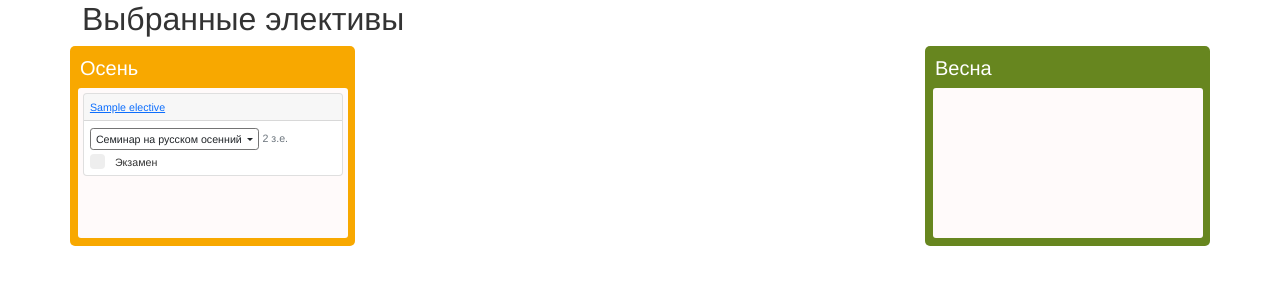
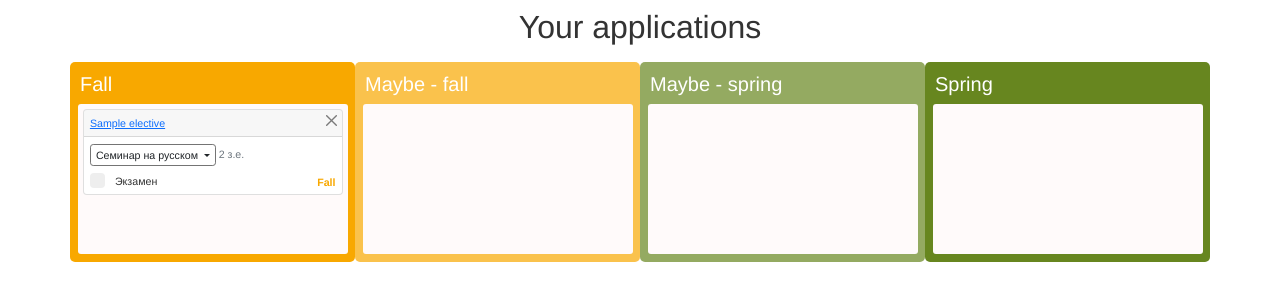
Before and after one commit to tamarinvs19/choosing_electives, a Django app: page /users/1/electives/ in a window 1280 px wide. Shown: the part 66-367 px from the top of the page. Run offline with Django 3.2, Linux system fonts and the light colour scheme; a user stored in the database is signed in; tables that the repository leaves empty hold one stand-in row (values such as "Sample post"); parts of the project's set-up code (start-up, migrations or seed data) failed here and were passed over; some libraries are stand-ins or nearby versions.

Commit message:
Add close button, moving control and semester indication

```diff
--- a/electives/urls.py
+++ b/electives/urls.py
@@ -11,4 +11,5 @@ urlpatterns = [
     path('change_application_exam/', views.change_application_exam, name='change_application_exam'),
     path('change_application_kind/', views.change_application_kind, name='change_application_kind'),
     path('attach_application/', views.attach_application, name='attach_application'),
+    path('remove_application/', views.remove_application, name='remove_application'),
 ]
--- a/static/styles/applications.css
+++ b/static/styles/applications.css
@@ -116,14 +116,22 @@
   width: 285px;
   min-height: 200px;
   padding: 10px;
+  margin-left: auto;
+  margin-right: auto;
 
   border-radius: 5px;
 }
 .fall-column {
   background-color: #f8a800;
 }
+.maybe-fall-column {
+  background-color: rgba(248, 168, 0, 0.7);
+}
 .spring-column {
   background-color: #67861f;
+}
+.maybe-spring-column {
+  background-color: rgba(103, 134, 31, 0.7);
 }
 .inner-column {
   width: 270px;
@@ -153,3 +161,51 @@
 
   color: white;
 }
+
+.elective-name {
+  position: relative;
+}
+
+.close-button {
+  position: absolute;
+  top: 0;
+  right: 0;
+  margin: 2px;
+}
+
+.card-last-row {
+  display: inline-block;
+  margin-top: 3px;
+}
+
+.semesters {
+  position: absolute;
+  right: 3px;
+  bottom: 3px;
+
+  padding: 1px;
+
+  font-weight: bold;
+}
+
+.semesters:hover {
+  cursor: help;
+}
+
+.semester-tag {
+  padding: 5px 2px 2px;
+}
+.semester-tag:not(:first-of-type) {
+  margin-left: 2px;
+}
+
+.fall-tag {
+  color: #f8a800;
+}
+.spring-tag {
+  color: #67861f;
+}
+
+.title-row {
+  text-align: center;
+}
--- a/templates/account/application_card.html
+++ b/templates/account/application_card.html
@@ -1,8 +1,10 @@
-<div class="application card small-font" id="application-{{ application.id }}">
+<div class="application card small-font" id="application-{{ application.id }}-{% if application.elective.has_fall %}1{% endif %}{% if application.elective.has_spring %}2{% endif %}">
   <div class="elective-name card-header">
-    <a href="{% url 'electives:elective_page' application.elective_id %}" target="_blank">
+    <a class="course-link" href="{% url 'electives:elective_page' application.elective_id %}" target="_blank">
       {{ application.elective.name }}
     </a>
+     <button type="button" class="close-button btn-close" aria-label="Remove application"
+             title="Remove application" onclick="removeApplication({{ application.id }})"></button>
   </div>
 
   <div class="application-body card-body">
@@ -11,11 +13,12 @@
         <button type="button" class="btn dropdown-toggle small-font"
                 data-bs-toggle="dropdown" aria-expanded="false"
                 id="kind-{{ application.id }}">
-          {{ application.kind.long_name }}
+          {{ application.kind.middle_name }}
         </button>
         <ul class="dropdown-menu small-font">
-          {% for full_kind, kind_id in application.elective.text_kinds_with_ids %}
-            <li>
+          {% for full_kind, kind_id, semester in application.text_kinds_with_ids %}
+            <li class="{{ semester }}-kind"
+                style="display: {% if semester == application.kind.semester_english_name %} list-item {% else %} none {% endif %}">
               <a class="dropdown-item" href="#"
                  onclick="changeKind({{ application.id }}, {{ kind_id }})">
                 {{ full_kind }}
@@ -30,7 +33,8 @@
         </span> з.е.
       </div>
     </div>
-    <div class="exam" role="group">
+    <div class="card-last-row">
+      <div class="exam card-element" role="group">
         <label for="exam-{{ application.id }}"
                class="exam-container small-font">
           Экзамен
@@ -46,5 +50,18 @@
           <span class="checkmark"></span>
         </label>
       </div>
+      <div class="card-element semesters">
+        {% if application.elective.has_fall %}
+        <span class="semester-tag fall-tag" id="fallSemesterTag" title="Fall semester is possible">
+          Fall
+        </span>
+        {% endif %}
+        {% if application.elective.has_spring %}
+        <span class="semester-tag spring-tag" id="springSemesterTag" title="Spring semester is possible">
+          Spring
+        </span>
+        {% endif %}
       </div>
     </div>
+  </div>
+</div>
--- a/templates/account/sort_electives.html
+++ b/templates/account/sort_electives.html
@@ -1,7 +1,7 @@
 {% extends "base.html" %}
 {% load static %}
 {% block head_title %}
-Выбранные элективы
+Selected electives
 {% endblock %}
 {% block extra_styles %}
   <link rel="stylesheet" type="text/css" href="{% static 'styles/applications.css' %}">
@@ -10,13 +10,13 @@
 
 {% block body %}
 <div class="container">
-  <div class="row">
-    <h2>Выбранные элективы</h2>
+  <div class="row title-row">
+    <h2>Your applications</h2>
   </div>
   <div class="row canvas">
-    <div class="col-md-3 fall-column column">
+    <div class="col-xl-3 col-lg-6 fall-column column">
       <div class="title">
-        <h5>Осень</h5>
+        <h5>Fall</h5>
       </div>
       <div class="inner-column" id="fall">
         {% for application in applications_fall_attached %}
@@ -24,19 +24,29 @@
         {% endfor %}
       </div>
     </div>
-  <div class="col-md-3 main-column" id="mainLeft">
+    <div class="col-xl-3 col-lg-6 maybe-fall-column column">
+      <div class="title">
+        <h5>Maybe - fall</h5>
+      </div>
+      <div class="inner-column" id="maybeFall">
         {% for application in applications_fall %}
           {% include "account/application_card.html" with application=application %}
         {% endfor %}
       </div>
-    <div class="col-md-3 main-column" id="mainRight">
+    </div>
+    <div class="col-xl-3 col-lg-6 maybe-spring-column column">
+      <div class="title">
+        <h5>Maybe - spring</h5>
+      </div>
+      <div class="inner-column" id="maybeSpring">
         {% for application in applications_spring %}
           {% include "account/application_card.html" with application=application %}
         {% endfor %}
       </div>
-  <div class="col-md-3 spring-column column">
+    </div>
+    <div class="col-xl-3 col-lg-6 spring-column column">
       <div class="title">
-      <h5>Весна</h5>
+        <h5>Spring</h5>
       </div>
       <div class="inner-column" id="spring">
         {% for application in applications_spring_attached %}
@@ -47,21 +57,107 @@
   </div>
 </div>
 <script>
-  let mainLeftSortable = new Sortable(mainLeft, {
-      group: 'electives-fall',
+  let currentDrag;
+  let maybeFallSortable = new Sortable(maybeFall, {
+      group: 'electives',
+      animation: 150,
+      onStart: function (evt) {
+          currentDrag = evt.item;
+      },
+      onEnd: function (_) {
+          currentDrag = undefined;
+      },
+      onClone: function (evt) {
+          let origEl = evt.item;
+          $(origEl).css('background', '#fdeaa8');
+      },
+      onUnchoose: function (evt) {
+          let application = evt.item;
+          $(application).css('background', 'white');
+      },
+      onAdd: function (evt) {
+          let application = evt.item;
+          attachApplication(application, 'maybe-fall');
+      }
   });
   let fallSortable = new Sortable(fall, {
-      group: 'electives-fall',
+      group: {
+          name: 'electives',
+          put: function (_) {
+              const applicationSemesters = currentDrag.id.split('-')[2];
+              return currentDrag !== undefined && applicationSemesters !== '2';
+          },
+      },
+      animation: 150,
+      onStart: function (evt) {
+          currentDrag = evt.item;
+      },
+      onEnd: function (_) {
+          currentDrag = undefined;
+      },
+      onClone: function (evt) {
+          let origEl = evt.item;
+          $(origEl).css('background', '#fdeaa8');
+      },
+      onUnchoose: function (evt) {
+          let application = evt.item;
+          $(application).css('background', 'white');
+      },
       onAdd: function (evt) {
           let application = evt.item;
-          attachApplication(application);
+          attachApplication(application, 'fall');
       }
   });
-  let mainRightSortable = new Sortable(mainRight, {
-      group: 'electives-spring',
+  let mainRightSortable = new Sortable(maybeSpring, {
+      group: 'electives',
+      animation: 150,
+      onStart: function (evt) {
+          currentDrag = evt.item;
+      },
+      onEnd: function (_) {
+          currentDrag = undefined;
+      },
+      onClone: function (evt) {
+          let origEl = evt.item;
+          $(origEl).css('background', '#fdeaa8');
+      },
+      onUnchoose: function (evt) {
+          let application = evt.item;
+          $(application).css('background', 'white');
+      },
+      onAdd: function (evt) {
+          let application = evt.item;
+          attachApplication(application, 'maybe-spring');
+      }
   });
   let springSortable = new Sortable(spring, {
-      group: 'electives-spring',
+      group: {
+          name: 'electives',
+          put: function (_) {
+              const applicationSemesters = currentDrag.id.split('-')[2];
+              return currentDrag !== undefined && applicationSemesters !== '1';
+          },
+      },
+      animation: 150,
+      onStart: function (evt) {
+          currentDrag = evt.item;
+      },
+      onEnd: function (_) {
+          currentDrag = undefined;
+      },
+      onClone: function (evt) {
+          let origEl = evt.item;
+          $(origEl).css('background', '#fdeaa8');
+      },
+      onUnchoose: function (evt) {
+          let application = evt.item;
+          $(application).css('background', 'white');
+      },
+      onAdd: function (evt) {
+          let application = evt.item;
+          $(application).css('background', 'white');
+          attachApplication(application, 'spring');
+      },
   });
 
   function getCookie(name) {
@@ -98,7 +194,11 @@
 
   function changeKind(applicationId, kindId) {
       $.post("{% url 'electives:change_application_kind' %}",
-          {'student_on_elective_id': applicationId, 'kind_id': kindId, 'csrfmiddlewaretoken': csrftoken},
+          {
+              'student_on_elective_id': applicationId,
+              'kind_id': kindId,
+              'csrfmiddlewaretoken': csrftoken,
+          },
           function(data) {
               if (data['OK'] === true) {
                   let examTag = $(`#exam-${applicationId}`)[0];
@@ -117,11 +217,43 @@
       );
   }
 
-  function attachApplication(application) {
+  function attachApplication(application, target) {
       const applicationId = application.id.split('-')[1];
       $.post("{% url 'electives:attach_application' %}",
-          {'student_on_elective_id': applicationId, 'csrfmiddlewaretoken': csrftoken},
-          function(data) {}
+          {
+              'student_on_elective_id': applicationId,
+              'target': target,
+              'csrfmiddlewaretoken': csrftoken,
+          },
+          function(data) {
+              if (data['OK'] === true) {
+                  if (data['semester'] === '1') {
+                      $('.fall-kind').css('display', 'list-item');
+                      $('.spring-kind').css('display', 'none');
+                  } else {
+                      $('.spring-kind').css('display', 'list-item');
+                      $('.fall-kind').css('display', 'none');
+                  }
+                  return true;
+              } else {
+                  return false;
+              }
+              //show message
+          }
+      );
+  }
+
+  function removeApplication(applicationId) {
+      $.post("{% url 'electives:remove_application' %}",
+          {
+              'student_on_elective_id': applicationId,
+              'csrfmiddlewaretoken': csrftoken,
+          },
+          function(data) {
+            if (data['OK'] === true) {
+                $(`#application-${applicationId}`).remove()
+            }
+          }
       );
   }
 
```
Also changed, not shown: electives/controller.py (+34 -2 lines), electives/models.py (+36 -0 lines), electives/views.py (+25 -4 lines). Lines whose indentation alone changed are shown as unchanged.
